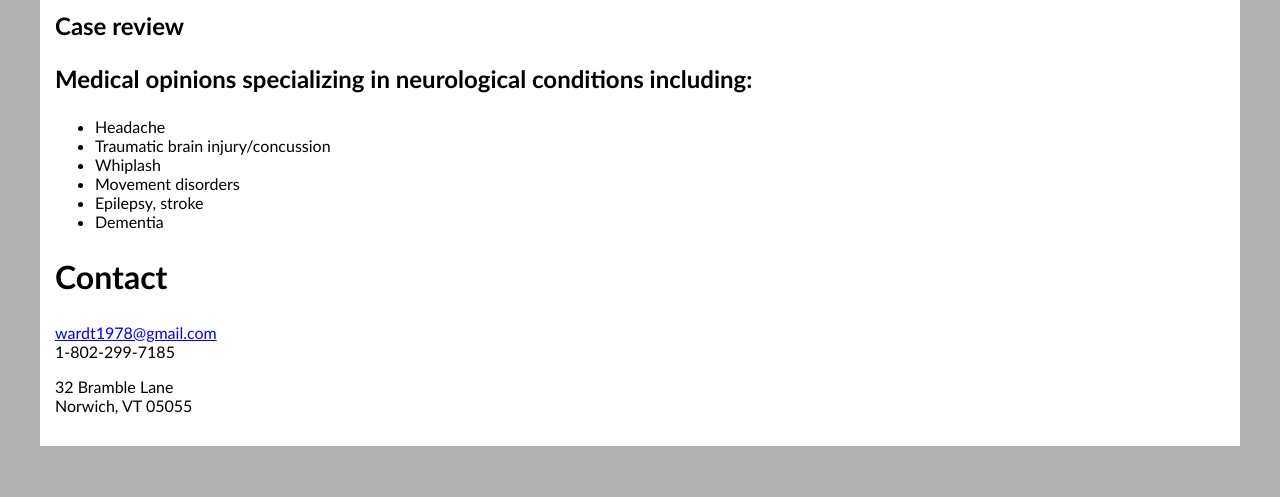
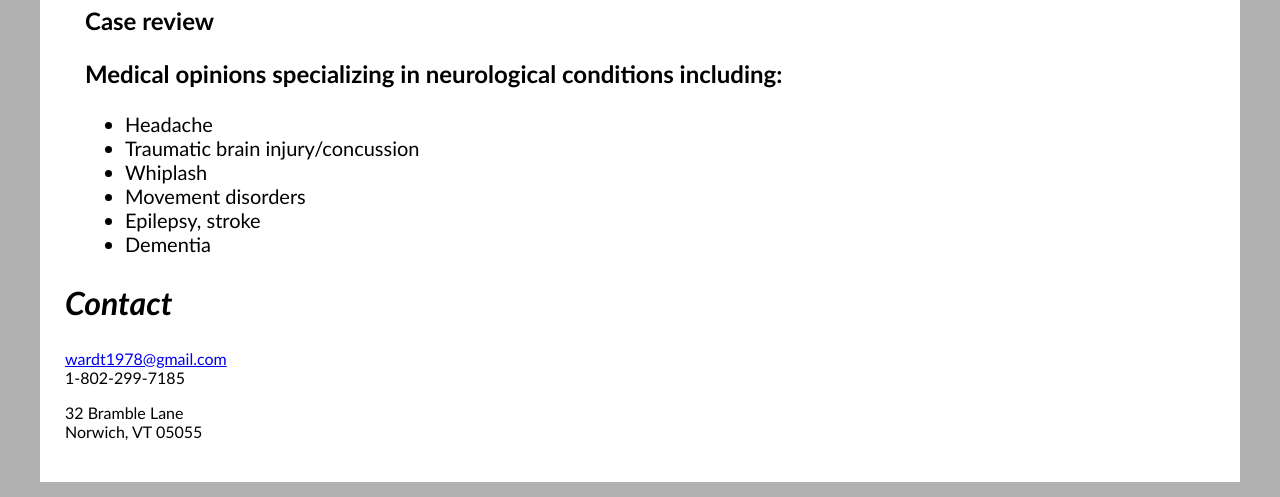
Before and after one commit to wildsidevt/drmlc, a plain HTML site: page index.html in a window 1280 px wide. Shown: the part 696-1193 px from the top of the page. Before the commit the page ends 1167 px from the top, so only its background shows below. Drawn offline with Linux system fonts and the light colour scheme.

Commit message:
tuned up text a bit

```diff
--- a/drmlc.css
+++ b/drmlc.css
@@ -15,9 +15,9 @@ body {
 .container {
     max-width: 1200px;
     width: 100%;
-    margin: 25px auto;
+    margin: 15px auto;
     background: #ffffff;
-    padding: 15px;
+    padding: 25px;
 }
 
 .standout {
@@ -41,3 +41,15 @@ h2 {
 h3 {
     font-size: 1.5em;
 }
+
+.services {
+    font-size: 1.25em;
+}
+
+#details {
+    margin-left: 20px;
+}
+
+.accent {
+    font-style: italic;
+}
--- a/index.html
+++ b/index.html
@@ -18,10 +18,11 @@
                     Fellow, American Headache Society</p>
                 </div>
             </div>
-                <h2>Services</h2>
+                <h2 class="accent">Services</h2>
+                <div id="details">
                 <h3>Case review</h3>
-            <h3>Medical opinions specializing in neurological conditions including:</h3>
-                    <ul>
+                <h3>Medical opinions specializing in neurological conditions including:</h3>
+                    <ul class="services">
                         <li>Headache</li>
                         <li>Traumatic brain injury/concussion</li>
                         <li>Whiplash</li>
@@ -29,7 +30,8 @@
                         <li>Epilepsy, stroke</li>
                         <li>Dementia</li>
                     </ul>
-            <h2>Contact</h2>
+                </div>
+            <h2 class="accent">Contact</h2>
             <p><a href="mailto:wardt1978@gmail.com">wardt1978@gmail.com</a><br>
             1-802-299-7185<br></p>
             <p>32 Bramble Lane<br>
```
